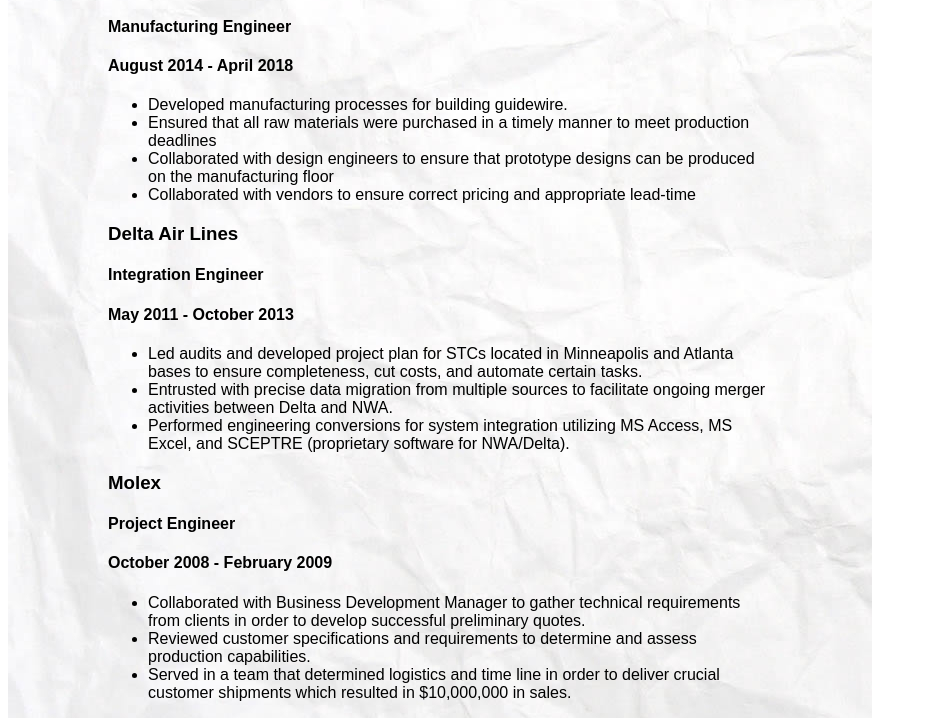
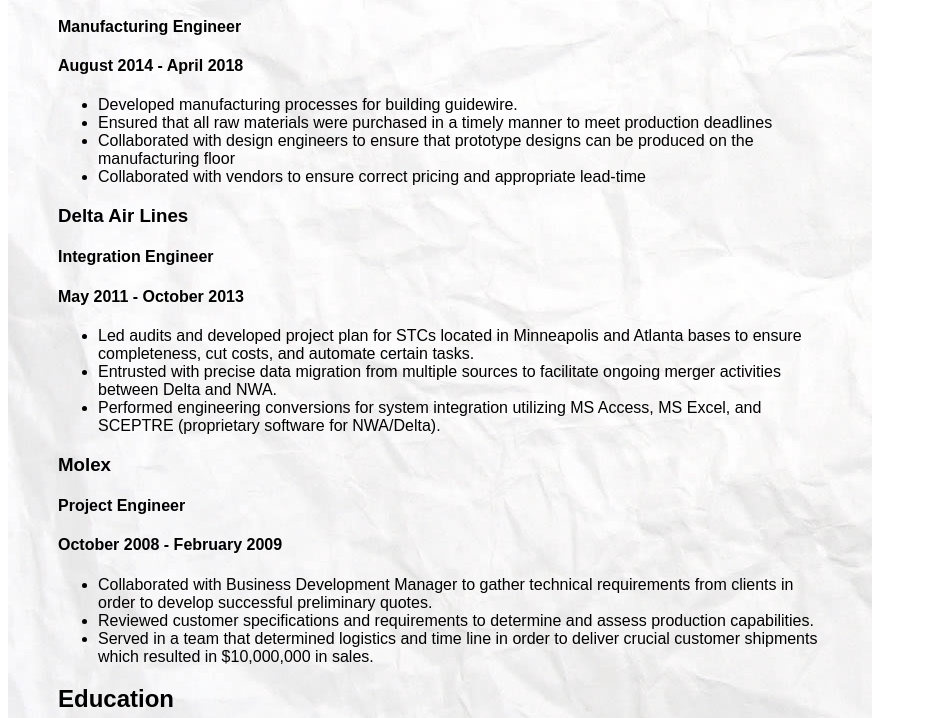
Before and after one commit to jimmyc747/jimmyc747.github.io, a plain HTML site: page index.html in a window 1280 px wide. Shown: the part 357-1075 px from the top of the page, without its empty margins (0-927 px from the left). Drawn offline with Linux system fonts and the light colour scheme.

Commit message:
Update stylesheet.css

```diff
--- a/stylesheet.css
+++ b/stylesheet.css
@@ -17,7 +17,7 @@ body {
   margin-left: 400;
   margin-right: 400px;
 
-  padding: 100px 100px 100px 100px;
+  padding: 100px 50px 100px 50px;
 
   border-radius: 15px;
 }
```
